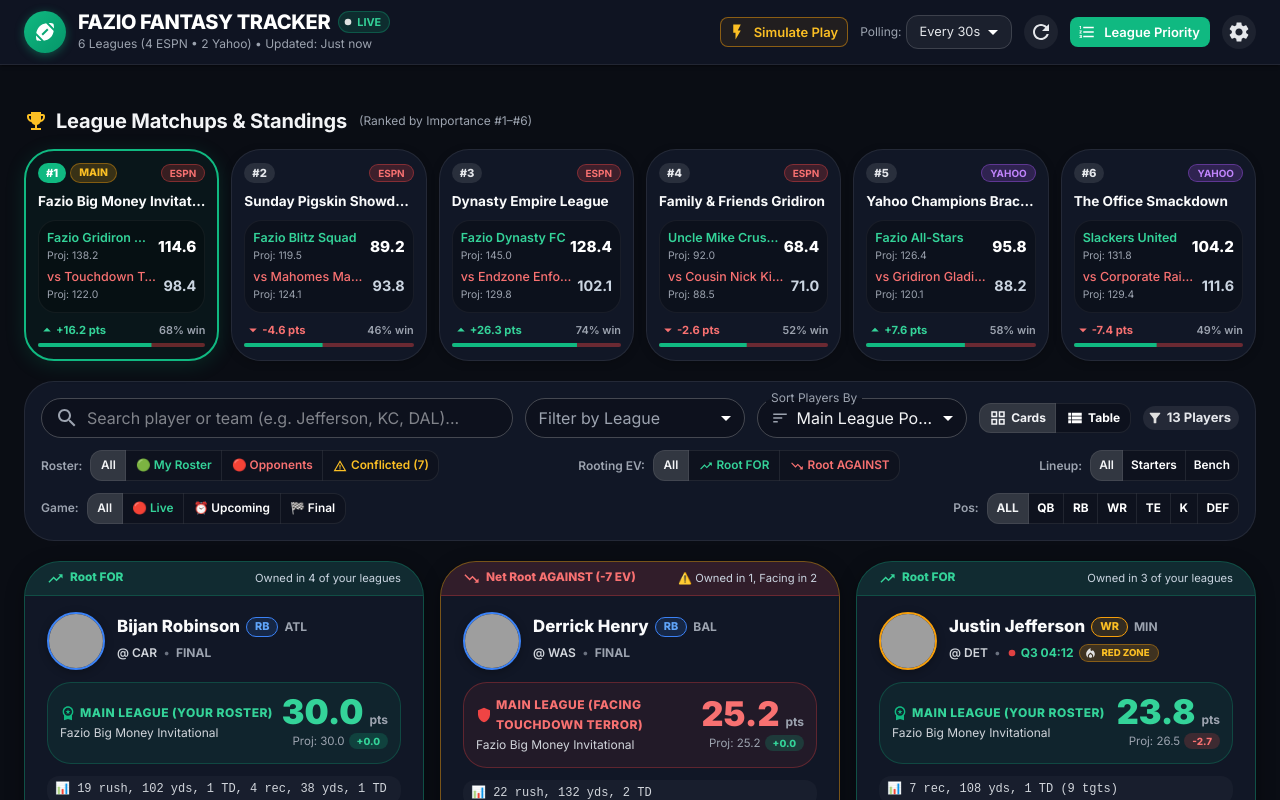
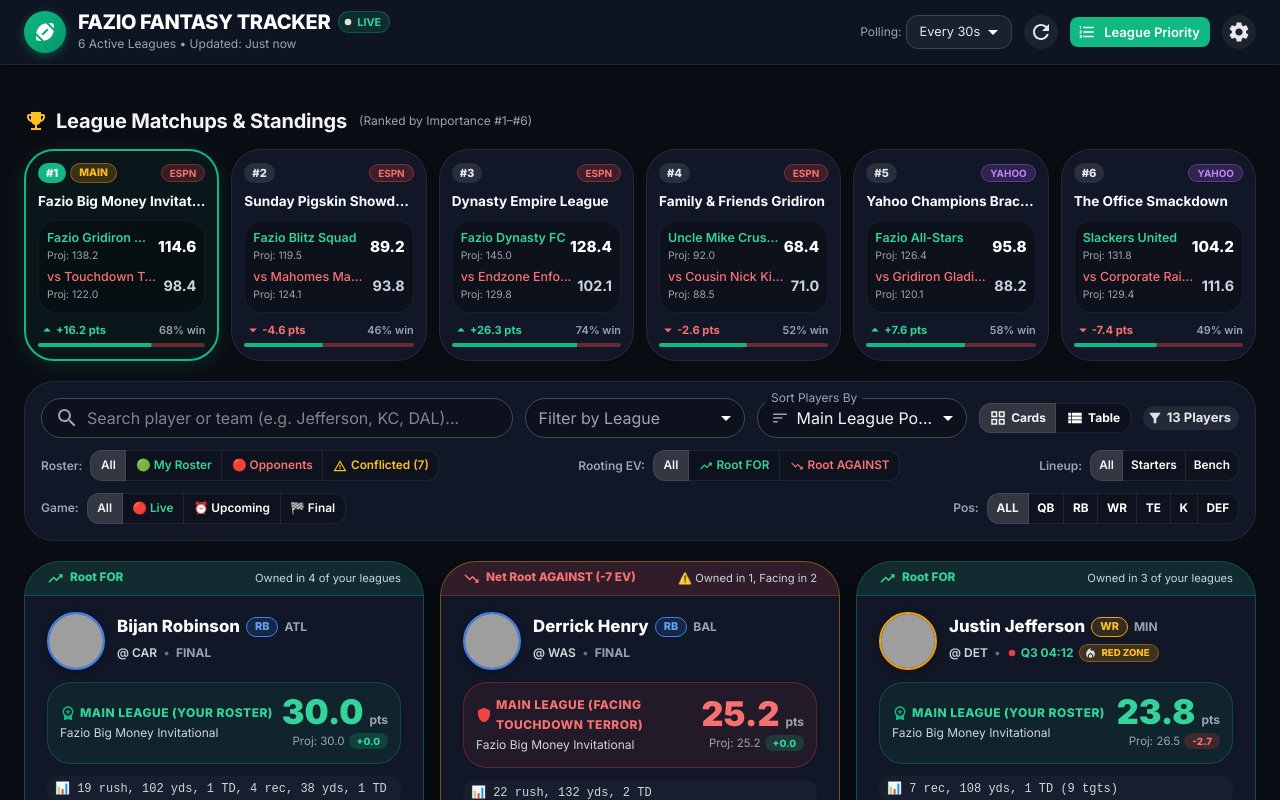
Before and after one commit to MFazio23/fazio-football-tracker, a React (Vite) app: page / in a window 1280 px wide. Shown: the top 800 px of the page. Built offline with nearby package versions, Linux system fonts and the light colour scheme; grey boxes are pictures that could not be loaded.

Commit message:
chore: remove simulate play button and make header league count dynamic

```diff
--- a/src/App.tsx
+++ b/src/App.tsx
@@ -284,10 +284,10 @@
           refreshInterval={settings.refreshIntervalSeconds}
           onRefreshIntervalChange={(sec) => setSettings((s) => ({ ...s, refreshIntervalSeconds: sec }))}
           onManualRefresh={handleRefresh}
-          onSimulatePlay={triggerSimulation}
           onOpenPriorityManager={() => setPriorityDialogOpen(true)}
           onOpenSettings={() => setApiDialogOpen(true)}
           isRefreshing={isRefreshing}
+          leagueCount={leagues.length}
         />
 
         {/* Main Content Dashboard */}
--- a/src/components/Header.tsx
+++ b/src/components/Header.tsx
@@ -15,7 +15,6 @@
 import RefreshIcon from '@mui/icons-material/Refresh';
 import FormatListNumberedIcon from '@mui/icons-material/FormatListNumbered';
 import SettingsIcon from '@mui/icons-material/Settings';
-import FlashOnIcon from '@mui/icons-material/FlashOn';
 import FiberManualRecordIcon from '@mui/icons-material/FiberManualRecord';
 
 interface HeaderProps {
@@ -23,10 +22,10 @@
   refreshInterval: number;
   onRefreshIntervalChange: (interval: number) => void;
   onManualRefresh: () => void;
-  onSimulatePlay: () => void;
   onOpenPriorityManager: () => void;
   onOpenSettings: () => void;
   isRefreshing: boolean;
+  leagueCount?: number;
 }
 
 export const Header: React.FC<HeaderProps> = ({
@@ -34,10 +33,10 @@
   refreshInterval,
   onRefreshIntervalChange,
   onManualRefresh,
-  onSimulatePlay,
   onOpenPriorityManager,
   onOpenSettings,
   isRefreshing,
+  leagueCount = 6,
 }) => {
   return (
     <AppBar position="sticky" elevation={2} sx={{ backgroundColor: '#0f1422', borderBottom: '1px solid rgba(255,255,255,0.08)' }}>
@@ -79,33 +78,13 @@
               />
             </Box>
             <Typography variant="caption" sx={{ color: '#9ca3af', display: 'block' }}>
-              6 Leagues (4 ESPN • 2 Yahoo) • Updated: {lastUpdated || 'Just now'}
+              {leagueCount} Active League{leagueCount !== 1 ? 's' : ''} • Updated: {lastUpdated || 'Just now'}
             </Typography>
           </Box>
         </Box>
 
         {/* Action Controls */}
         <Box sx={{ display: 'flex', alignItems: 'center', gap: 1.5, flexWrap: 'wrap' }}>
-          {/* Quick Simulate Live Action */}
-          <Tooltip title="Simulate a live play with yards/TDs to test real-time updates!">
-            <Button
-              variant="outlined"
-              size="small"
-              startIcon={<FlashOnIcon sx={{ color: '#fbbf24' }} />}
-              onClick={onSimulatePlay}
-              sx={{
-                borderColor: 'rgba(245, 158, 11, 0.5)',
-                color: '#fbbf24',
-                backgroundColor: 'rgba(245, 158, 11, 0.08)',
-                '&:hover': {
-                  borderColor: '#f59e0b',
-                  backgroundColor: 'rgba(245, 158, 11, 0.18)',
-                },
-              }}
-            >
-              Simulate Play
-            </Button>
-          </Tooltip>
 
           {/* Auto Refresh Select */}
           <Box sx={{ display: 'flex', alignItems: 'center', gap: 0.5 }}>
```
